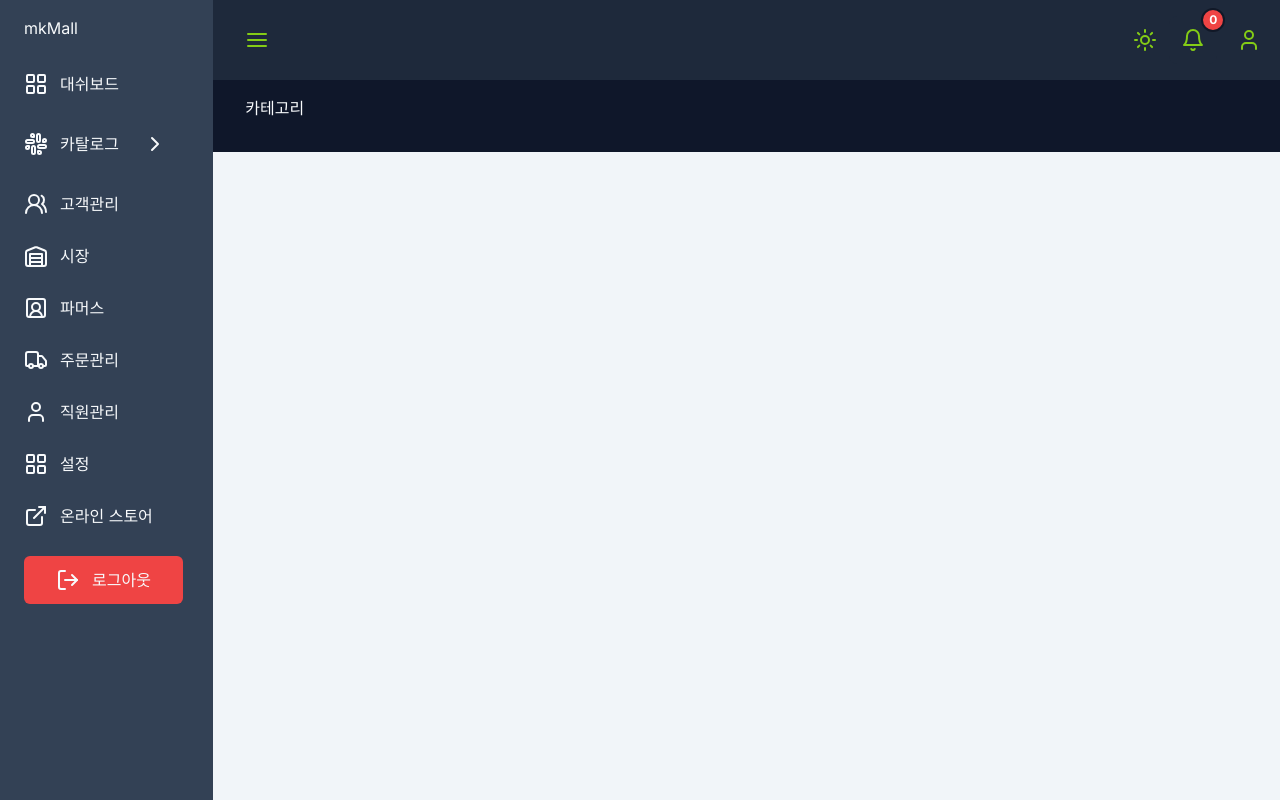
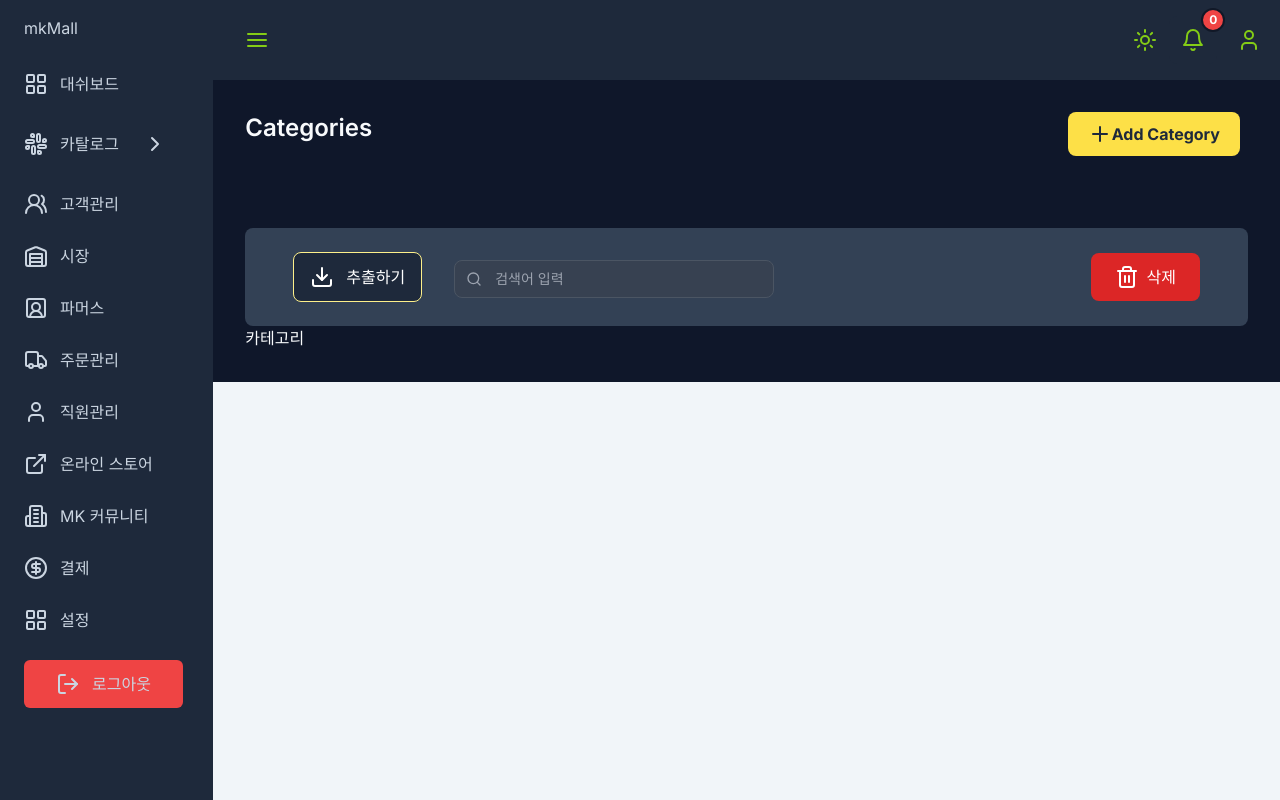
Before and after one commit to Royzzzzzzz/mkmall, a Next.js app: page /dashboard/categories in a window 1280 px wide. Built offline with nearby package versions, Linux system fonts and the light colour scheme.

Commit message:
카테고리 검색어까지 생성

```diff
--- /dev/null
+++ b/app/(back-office)/dashboard/(catalogue)/categories/new/page.jsx
@@ -0,0 +1,9 @@
+import React from "react";
+
+export default function NewCategory() {
+  return (
+    <div>
+      <h2>새로운 카테고리</h2>
+    </div>
+  );
+}
--- a/app/(back-office)/dashboard/(catalogue)/categories/page.jsx
+++ b/app/(back-office)/dashboard/(catalogue)/categories/page.jsx
@@ -1,9 +1,47 @@
+import PageHeader from "@/components/backoffice/PageHeader";
+import { Plus, Trash2, Search, Download } from "lucide-react";
 import React from "react";
 
 export default function pages() {
-    return (
-        <div>
-            <h2>카테고리</h2>
+  return (
+    <div>
+      {/* 헤더 */}
+      <PageHeader
+        heading="Categories"
+        href="/dashboard/categories/new"
+        linkTitle="Add Category"
+      />
+      {/* 테이블 */}
+      {/* Export || Search || Bulk Delete */}
+      <div className="flex items-center justify-between gap-8 px-12 py-6 mt-12 rounded-lg bg-slate-700">
+        <button className="relative inline-flex items-center justify-center px-4 py-3 space-x-3 text-base font-medium text-gray-900 border border-yellow-200 rounded-lg hover:bg-blue-800 group bg-slate-800 from-purple-600 hover:text-white dark:text-white focus:ring-4 focus:outline-none focus:ring-blue-300 dark:focus:ring-blue-800">
+          <Download />
+          <span>추출하기</span>
+        </button>
+        {/* search */}
+        <div className="flex-grow">
+          <label htmlFor="table-search" className="sr-only">
+            Search
+          </label>
+          <div className="relative mt-1">
+            <div className="absolute inset-y-0 flex items-center pointer-events-none rtl:inset-r-0 start-0 ps-3">
+              <Search className="w-4 h-4 text-gray-500 dark:text-gray-400" />
+            </div>
+            <input
+              type="text"
+              id="table-search"
+              className="block w-3/4 pt-2 text-sm text-gray-900 border border-gray-300 rounded-lg ps-10 w-80 bg-gray-50 focus:ring-blue-500 focus:border-blue-500 dark:bg-gray-700 dark:border-gray-600 dark:placeholder-gray-400 dark:text-white dark:focus:ring-blue-500 dark:focus:border-blue-500"
+              placeholder="검색어 입력"
+            />
+          </div>
         </div>
-    );
+        {/* delete */}
+        <button className="flex items-center px-6 py-3 space-x-2 text-white bg-red-600 rounded-lg">
+          <Trash2 />
+          <span>삭제</span>
+        </button>
+      </div>
+      <h2>카테고리</h2>
+    </div>
+  );
 }
--- /dev/null
+++ b/app/(back-office)/dashboard/(catalogue)/categories/update/[id]/page.jsx
@@ -0,0 +1,9 @@
+import React from "react";
+
+export default function UpdateCategory() {
+  return (
+    <div>
+      <h2>업데이트 카테고리</h2>
+    </div>
+  );
+}
--- /dev/null
+++ b/app/(back-office)/dashboard/community/page.jsx
@@ -0,0 +1,9 @@
+import React from "react";
+
+export default function pages() {
+    return (
+        <div>
+            <h2>커뮤니티</h2>
+        </div>
+    );
+}
--- /dev/null
+++ b/app/(back-office)/dashboard/wallet/page.jsx
@@ -0,0 +1,9 @@
+import React from "react";
+
+export default function pages() {
+    return (
+        <div>
+            <h2>결제</h2>
+        </div>
+    );
+}
--- /dev/null
+++ b/components/backoffice/PageHeader.jsx
@@ -0,0 +1,19 @@
+import React from "react";
+import Link from "next/link";
+import { Plus } from "lucide-react";
+import Heading from "@/components/backoffice/Heading";
+
+export default function PageHeader({ heading, linkTitle, href }) {
+  return (
+    <div className="flex justify-between py-4 mb-4">
+      <Heading title={heading} />
+      <Link
+        className="text-slate-800 bg-yellow-300 hover:bg-yellow-300/90 focus:ring-4 focus:outline-none focus:ring-yellow-300/50  rounded-lg px-5 py-2.5 text-center inline-flex items-center dark:focus:ring-yellow-300/55 me-2 mb-2 text-base font-bold"
+        href={href}
+      >
+        <Plus />
+        <span>{linkTitle}</span>
+      </Link>
+    </div>
+  );
+}
--- a/components/backoffice/Sidebar.jsx
+++ b/components/backoffice/Sidebar.jsx
@@ -18,6 +18,8 @@ import {
   ScanSearch,
   Monitor,
   ChevronDown,
+  Building2,
+  CircleDollarSign,
 } from "lucide-react";
 import { usePathname } from "next/navigation";
 import {
@@ -63,14 +65,24 @@ export default function Sidebar({ showSidebar }) {
       href: "/dashboard/staff",
     },
     {
+      title: "온라인 스토어",
+      icon: ExternalLink,
+      href: "/",
+    },
+    {
+      title: "MK 커뮤니티",
+      icon: Building2,
+      href: "/dashboard/community",
+    },
+    {
+      title: "결제",
+      icon: CircleDollarSign,
+      href: "/dashboard/wallet",
+    },
+    {
       title: "설정",
       icon: LayoutGrid,
       href: "/dashboard/settings",
-    },
-    {
-      title: "온라인 스토어",
-      icon: ExternalLink,
-      href: "/",
     },
   ];
   const catalogueLinks = [
@@ -105,8 +117,8 @@ export default function Sidebar({ showSidebar }) {
     <div
       className={
         showSidebar
-          ? "sm:mt-0 w-64 h-screen py-4 fixed left-0 top-0 space-y-6 bg-slate-50 dark:bg-slate-700 dark:text-slate-50 text-slate-800 sm:block mt-20 overflow-y-scroll"
-          : "mt-20 sm:mt-0 left-0 top-0 hidden w-64 h-screen py-4 space-y-6 bg-slate-50 dark:bg-slate-700 dark:text-slate-50 text-slate-800 sm:block overflow-y-scroll"
+          ? "sm:mt-0 w-64 h-screen py-4 fixed left-0 top-0 space-y-6 bg-slate-50 dark:bg-slate-800 dark:text-slate-300 text-slate-800 sm:block mt-20 overflow-y-scroll"
+          : "mt-20 sm:mt-0 left-0 top-0 hidden w-64 h-screen py-4 space-y-6 bg-slate-50 dark:bg-slate-800 dark:text-slate-300 text-slate-800 sm:block overflow-y-scroll"
       }
     >
       <Link className="px-6" href="#">
--- a/package.json
+++ b/package.json
@@ -28,6 +28,7 @@
     "tailwindcss-animate": "^1.0.7"
   },
   "devDependencies": {
+    "@tailwindcss/forms": "^0.5.8",
     "autoprefixer": "^10",
     "eslint": "^8",
     "eslint-config-next": "13.5.6",
--- a/tailwind.config.js
+++ b/tailwind.config.js
@@ -2,10 +2,10 @@
 module.exports = {
   darkMode: ["class"],
   content: [
-    './pages/**/*.{js,jsx}',
-    './components/**/*.{js,jsx}',
-    './app/**/*.{js,jsx}',
-    './src/**/*.{js,jsx}',
+    "./pages/**/*.{js,jsx}",
+    "./components/**/*.{js,jsx}",
+    "./app/**/*.{js,jsx}",
+    "./src/**/*.{js,jsx}",
   ],
   prefix: "",
   theme: {
@@ -73,5 +73,5 @@ module.exports = {
       },
     },
   },
-  plugins: [require("tailwindcss-animate")],
-}
+  plugins: [require("tailwindcss-animate"), require("@tailwindcss/forms")],
+};
```
Also changed, not shown: 1 other file (tests, documents, lock files or other folders).
